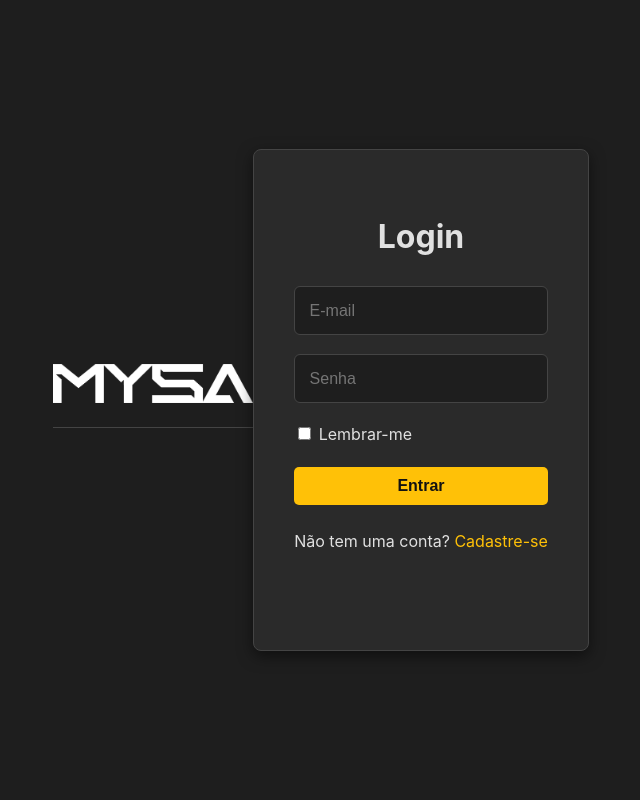
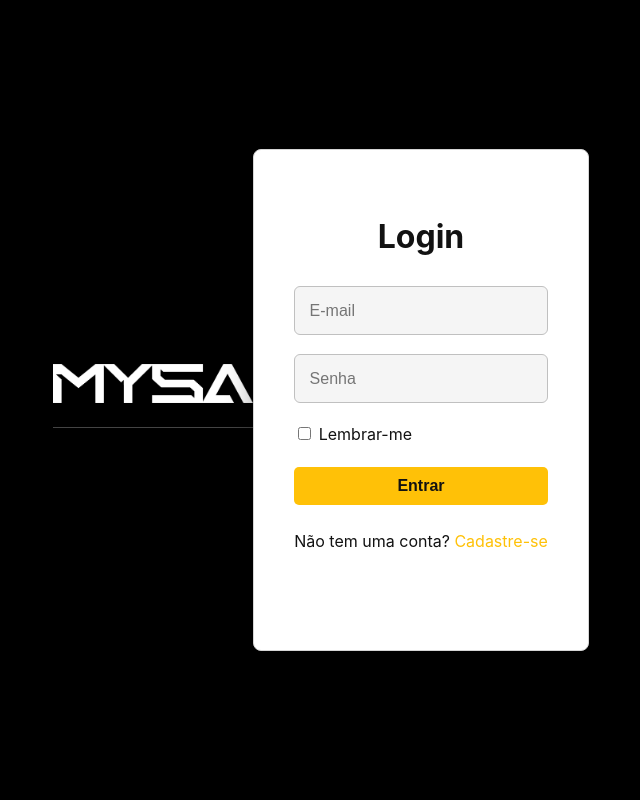
Before and after one commit to CarlosAndreOliveiraPereira/gerenciador_de_ativos, a PHP site: page /html/login.html in a window 1280 px wide. Shown: the whole page, without its empty margins (319-959 px from the left). Run offline with PHP 8.4, Linux system fonts and the light colour scheme.

Commit message:
Adjust login theme to black background with white form

```diff
--- a/css/login.css
+++ b/css/login.css
@@ -1,11 +1,17 @@
 /* === Login Page Specific Styles === */
+body {
+    background-color: #000;
+    color: var(--text-light);
+}
+
 .container {
     max-width: 450px;
-    background-color: var(--container-bg);
+    background-color: #fff;
+    color: var(--text-dark);
     padding: 2.5rem;
     border-radius: 8px;
-    border: 1px solid var(--border-color);
-    box-shadow: var(--shadow);
+    border: 1px solid #d5d5d5;
+    box-shadow: 0 15px 30px rgba(0, 0, 0, 0.35);
 }
 
 h1 {
@@ -23,11 +29,15 @@ form {
 input[type="email"],
 input[type="password"] {
     padding: 0.9rem;
-    border: 1px solid var(--border-color);
-    background-color: var(--background-dark);
-    color: var(--text-light);
+    border: 1px solid #c0c0c0;
+    background-color: #f5f5f5;
+    color: var(--text-dark);
     border-radius: 6px;
     font-size: 1rem;
+}
+
+.remember-me label {
+    color: var(--text-dark);
 }
 
 p {
```
